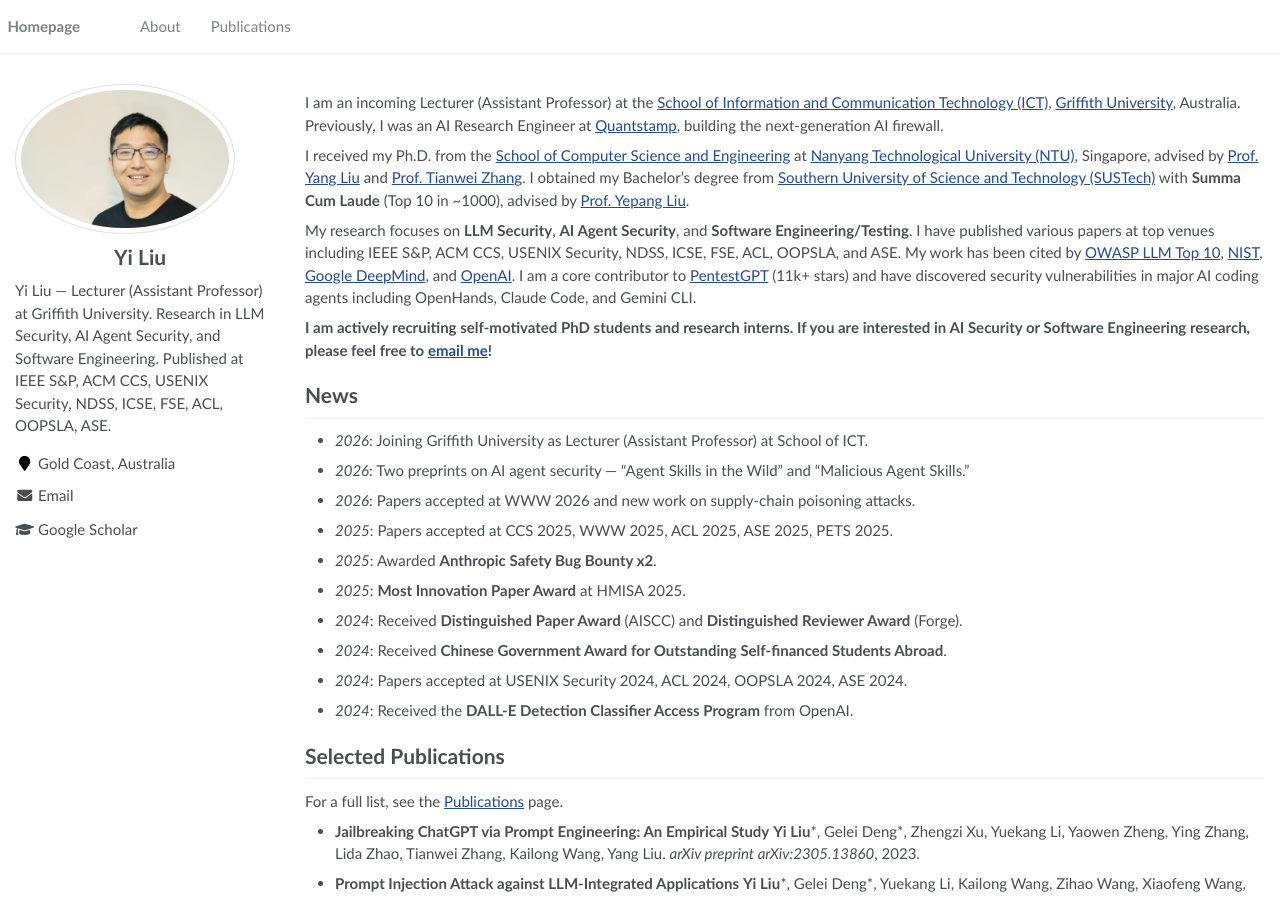
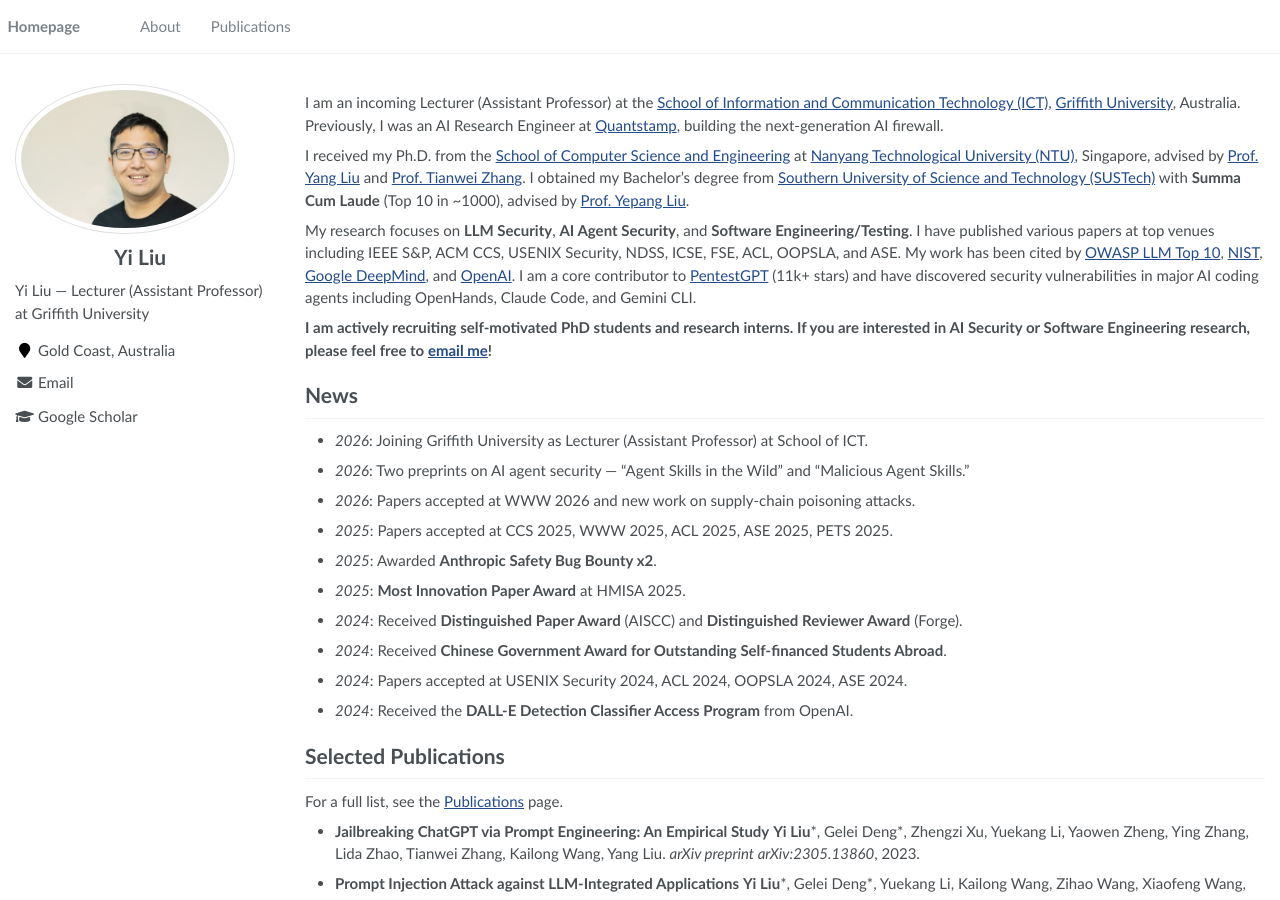
Before and after one commit to liuyi-academic/liuyi-academic.github.io, a Jekyll site: the page built from _pages/about.md, in a window 1280 px wide and 900 px high. Built offline with Jekyll 4.4.1, drawn with Linux system fonts in a browser that asks for light colours.

Commit message:
fix: shorten site description
Co-Authored-By: Claude Opus 4.6 (1M context) <noreply@anthropic.com>

```diff
--- a/_config.yml
+++ b/_config.yml
@@ -1,6 +1,6 @@
 # Site Settings
 title                    : "Yi Liu"
-description              : "Yi Liu — Lecturer (Assistant Professor) at Griffith University. Research in LLM Security, AI Agent Security, and Software Engineering. Published at IEEE S&P, ACM CCS, USENIX Security, NDSS, ICSE, FSE, ACL, OOPSLA, ASE."
+description              : "Yi Liu — Lecturer (Assistant Professor) at Griffith University"
 url                      : "https://liuyi-academic.github.io"
 repository               : "liuyi-academic/liuyi-academic.github.io"
 keywords                 : "Yi Liu, Yi Liu Griffith, Yi Liu NTU, Yi Liu researcher, Griffith University, LLM Security, AI Agent Security, Software Engineering, Jailbreak, Prompt Injection, PentestGPT, OWASP LLM Top 10, AI Safety, Large Language Model Security, Penetration Testing LLM, Software Testing, AI Coding Agent Vulnerability"
```
